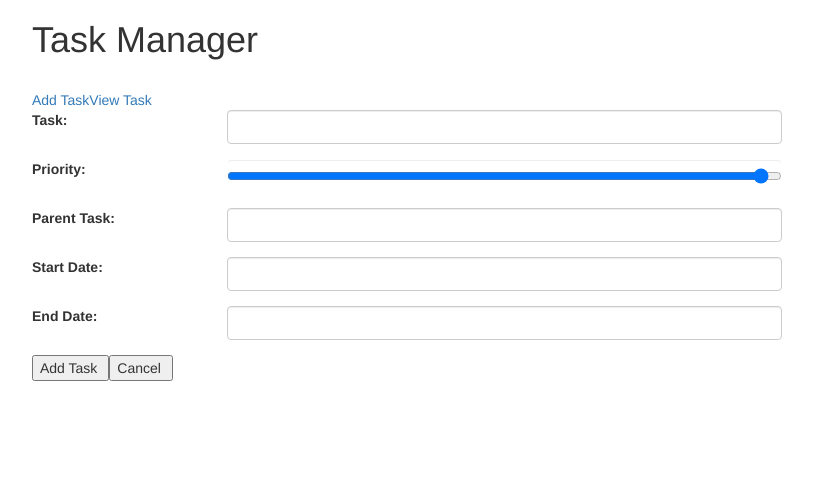
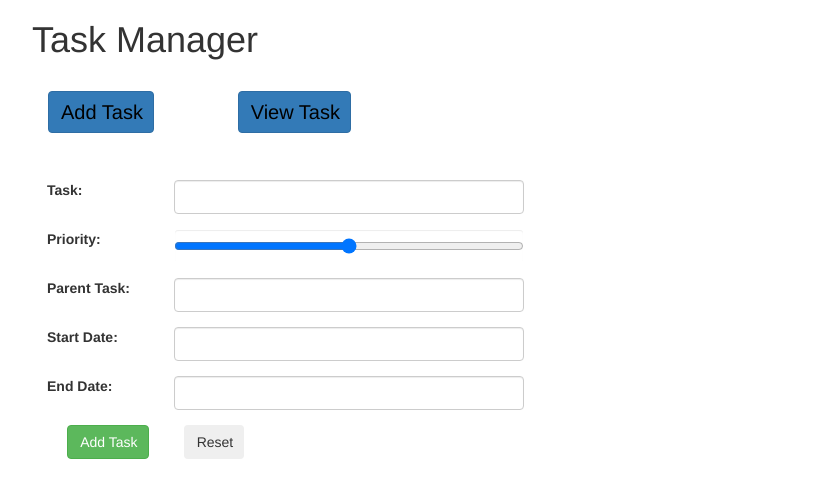
Before and after one commit to SumeetKC/taskmanager, an Angular app: page / in a window 1280 px wide. Shown: the top 498 px of the page, without its empty margins (38-851 px from the left). Built offline with nearby package versions, Linux system fonts and the light colour scheme.

Commit message:
Add Task Component completed for task manager case study
Add Task Component completed for task manager case study

```diff
--- a/src/app/add/add.component.html
+++ b/src/app/add/add.component.html
@@ -1,42 +1,43 @@
-<a routerLink = "app-add">Add Task</a>
-<a routerLink = "app-view">View Task</a>
-<br/>
 
-<div>
-<form class="form-horizontal">
+<div class="col-sm-8">
+<form class="form-horizontal" #taskForm="ngForm" (ngSubmit)="addOrUpdateTask(task); taskForm.reset()" >
   <div class="form-group row">
       <label for="task" class="col-sm-2 col-form-label">Task:</label>
       <div class="col-sm-6">
-        <input type="text" class="form-control" id="task" name="task" />
+        <input type="text" class="form-control" id="task" name="task" [(ngModel)]="task.task"/>
       </div>
   </div>
   <div class="form-group row">
       <label for="priority" class="col-sm-2 col-form-label">Priority:</label>
       <div class="col-sm-6">
-      <input type="range" min="0" max="30" class="form-control" id="priority" name="priority" />
+      <input type="range" min="0" max="30" class="form-control" id="priority" name="priority" [(ngModel)]="task.priority" />
       </div>
   </div>
   <div class="form-group row">
       <label for="parentTask" class="col-sm-2 col-form-label">Parent Task:</label>
       <div class="col-sm-6">
-        <input type="text" id="parentTask" class="form-control" name="parentTask" />
+        <input type="text" id="parentTask" class="form-control" name="parentTask" [(ngModel)]="task.parentTask"/>
       </div>
   </div>
   <div class="form-group row">
       <label for="startDate" class="col-sm-2 col-form-label">Start Date:</label>
       <div class="col-sm-6">
-          <input type="text" id="startDate" class="form-control" name="startDate" />
+          <input type="text" id="startDate" class="form-control" name="startDate" [(ngModel)]="task.startDate"/>
           </div>
   </div>
   <div class="form-group row">
       <label for="endDate" class="col-sm-2 col-form-label">End Date:</label>
       <div class="col-sm-6">
-      <input type="text" id="endDate" class="form-control" name="endDate" />
+      <input type="text" id="endDate" class="form-control" name="endDate" [(ngModel)]="task.endDate"/>
       </div>
   </div>
-  <div>
-        <button type = "submit" >Add Task</button>
-        <button type = "reset" >Cancel</button>
-  </div>
+
+    <div class="col-sm-2" style="text-align: center">
+      <button type = "submit" class="btn btn-success" >Add Task</button>
+    </div>
+      <div class="col-sm-2">
+        <button type = "reset" class="btn btn-light">Reset</button>
+      </div>
+
 </form>
 </div>
--- a/src/app/add/add.component.ts
+++ b/src/app/add/add.component.ts
@@ -1,4 +1,7 @@
 import { Component, OnInit } from '@angular/core';
+import { Task } from '../task.model';
+import { TaskService } from '../task.service';
+
 
 @Component({
   selector: 'app-add',
@@ -7,9 +10,18 @@ import { Component, OnInit } from '@angular/core';
 })
 export class AddComponent implements OnInit {
 
-  constructor() { }
+  constructor(private taskservice: TaskService) { }
 
   ngOnInit() {
   }
 
+  task: Task = new Task();
+
+  addOrUpdateTask(task: Task): void
+  {
+    console.log("Inside Add Component. Data is "+ JSON.stringify(task));
+    this.taskservice.addOrUpdateTask(task);
+
+  }
+
 }
--- a/src/app/app.component.html
+++ b/src/app/app.component.html
@@ -2,4 +2,20 @@
 <h1>Task Manager</h1>
 <br/>
 
+
+<nav class="navbar ">
+    <div class="col-md-2">
+      <li class="nav-item " style="list-style-type:none;">
+        <a routerLink="app-add" class="nav-link" class="btn btn-primary" role="button" >Add Task</a>
+      </li>
+    </div>
+    <div class="col-md-10" style="list-style-type:none;">
+      <li class="nav-item">
+        <a  routerLink="app-view" class="nav-link" class="btn btn-primary" role="button" >View Task</a>
+      </li>
+    </div>
+
+  </nav>
+  <br/>
+
 <router-outlet></router-outlet>
--- a/src/app/app.module.ts
+++ b/src/app/app.module.ts
@@ -1,11 +1,13 @@
 import { BrowserModule } from '@angular/platform-browser';
 import { NgModule } from '@angular/core';
+import {FormsModule} from '@angular/forms';
 
 import { AppRoutingModule } from './app-routing.module';
 import { AppComponent } from './app.component';
 import { AddComponent } from './add/add.component';
 import { ViewComponent } from './view/view.component';
 import { UpdateComponent } from './update/update.component';
+import { HttpClientModule } from '@angular/common/http';
 
 @NgModule({
   declarations: [
@@ -16,7 +18,9 @@ import { UpdateComponent } from './update/update.component';
   ],
   imports: [
     BrowserModule,
-    AppRoutingModule
+    AppRoutingModule,
+    FormsModule,
+    HttpClientModule
   ],
   providers: [],
   bootstrap: [AppComponent]
--- /dev/null
+++ b/src/app/task.service.ts
@@ -0,0 +1,19 @@
+import { Injectable } from '@angular/core';
+import { HttpClient } from '@angular/common/http';
+import { Task } from './task.model';
+
+@Injectable({
+  providedIn: 'root'
+})
+export class TaskService {
+
+  constructor(private http: HttpClient ) { }
+
+  private apiUrl: string = "http://localhost:8080/taskmanager";
+
+  addOrUpdateTask(task: Task): void
+  {
+    console.log("Inside Service. The Data to be sent is "+ JSON.stringify(task));
+    this.http.post<Task>(this.apiUrl, task);
+  }
+}
--- a/src/app/view/view.component.html
+++ b/src/app/view/view.component.html
@@ -1,6 +1,3 @@
-<a routerLink = "app-add">Add Task</a>
-<a routerLink = "app-view">View Task</a>
-<br/>
 
 <div>
     <div class="form-group row">
```
Also changed, not shown: src/app/task.model.ts (+8 -1 lines), 1 other file (tests, documents, lock files or other folders).
